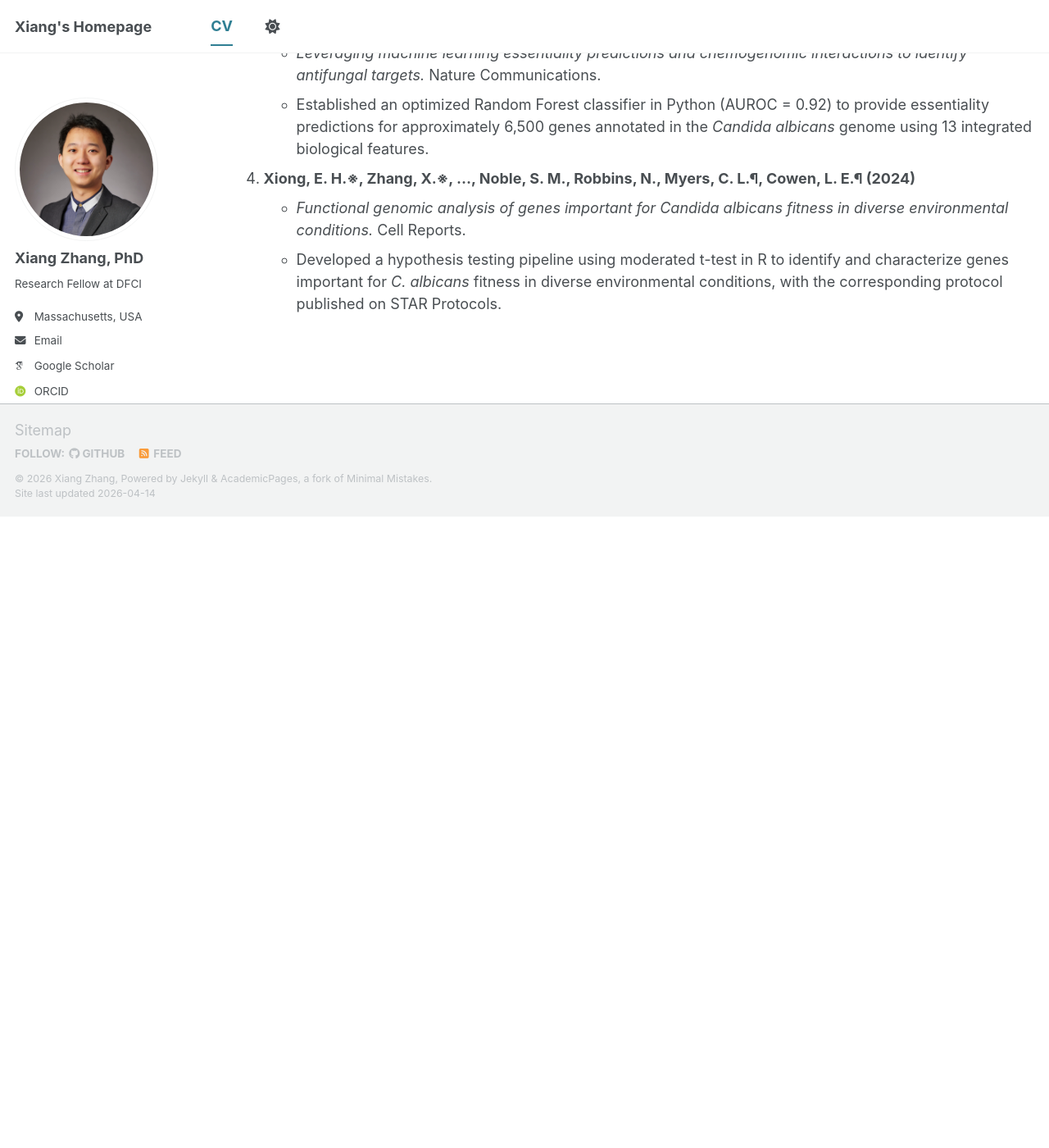
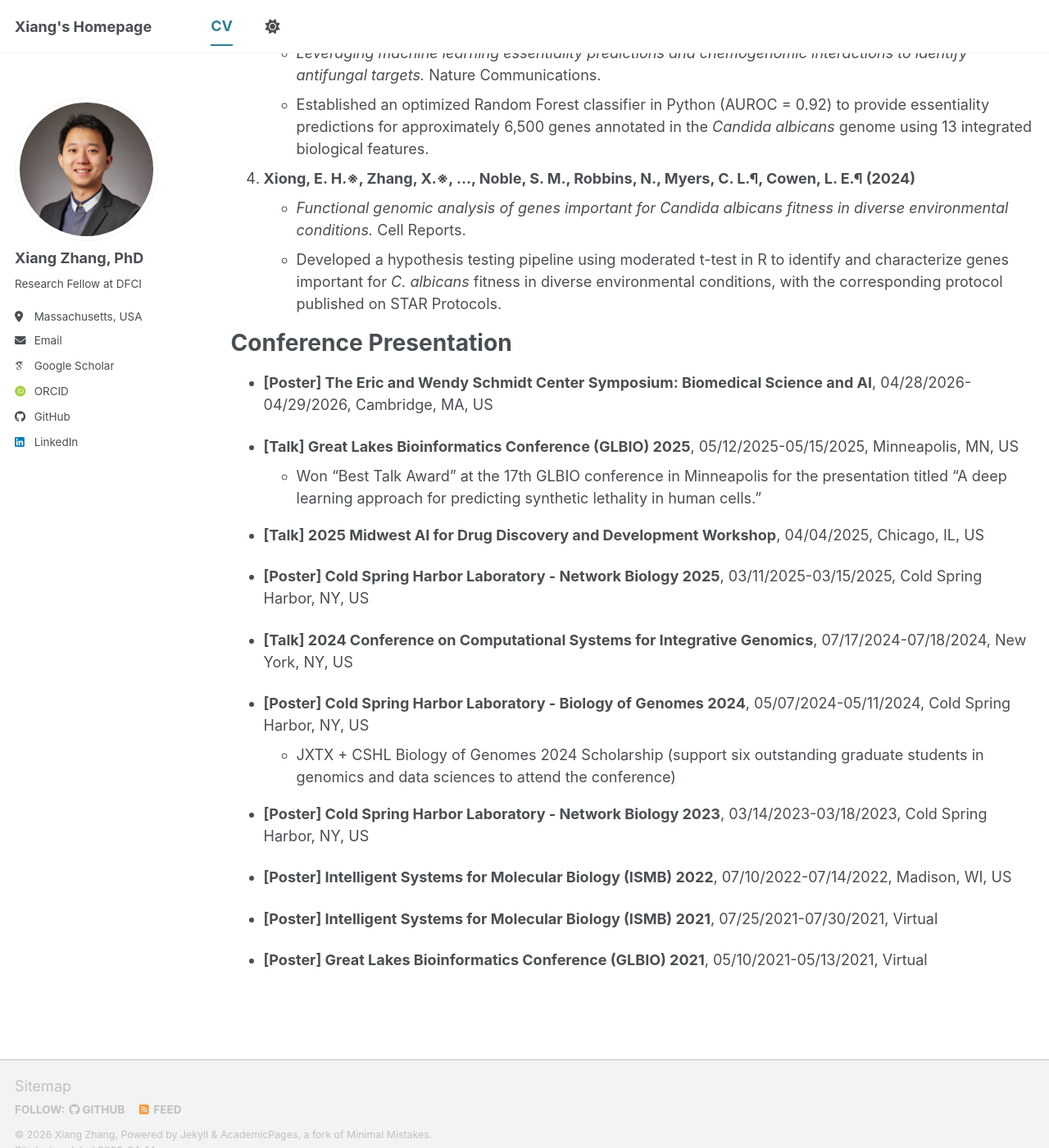
Before and after one commit to Karashan/Karashan.github.io, a Jekyll site: the page built from _pages/cv.md, in a window 1280 px wide and 1400 px high, scrolled down 1529 px. Shown: the whole window at 82% size. Built offline with Jekyll 4.4.1, drawn with Linux system fonts in a browser that asks for light colours; some web fonts are replaced; a script bundle is joined from its source files by our own code; library files that are not in the unit come from our copies; before the commit the page ends 2159 px from its top, so only the background shows below that.

Commit message:
Update cv.md

```diff
--- a/_pages/cv.md
+++ b/_pages/cv.md
@@ -53,3 +53,27 @@ Academic Projects
 4. **Xiong, E. H.※, Zhang, X.※, ..., Noble, S. M., Robbins, N., Myers, C. L.¶, Cowen, L. E.¶ (2024)**
    * *Functional genomic analysis of genes important for Candida albicans fitness in diverse environmental conditions.* Cell Reports.
    * Developed a hypothesis testing pipeline using moderated t-test in R to identify and characterize genes important for *C. albicans* fitness in diverse environmental conditions, with the corresponding protocol published on STAR Protocols.
+
+Conference Presentation
+======
+* **[Poster] The Eric and Wendy Schmidt Center Symposium: Biomedical Science and AI**, 04/28/2026-04/29/2026, Cambridge, MA, US
+
+* **[Talk] Great Lakes Bioinformatics Conference (GLBIO) 2025**, 05/12/2025-05/15/2025, Minneapolis, MN, US
+  * Won "Best Talk Award" at the 17th GLBIO conference in Minneapolis for the presentation titled "A deep learning approach for predicting synthetic lethality in human cells.”
+
+* **[Talk] 2025 Midwest AI for Drug Discovery and Development Workshop**, 04/04/2025, Chicago, IL, US
+
+* **[Poster] Cold Spring Harbor Laboratory - Network Biology 2025**, 03/11/2025-03/15/2025, Cold Spring Harbor, NY, US
+
+* **[Talk] 2024 Conference on Computational Systems for Integrative Genomics**, 07/17/2024-07/18/2024, New York, NY, US
+
+* **[Poster] Cold Spring Harbor Laboratory - Biology of Genomes 2024**,  05/07/2024-05/11/2024, Cold Spring Harbor, NY, US
+  * JXTX + CSHL Biology of Genomes 2024 Scholarship (support six outstanding graduate students in genomics and data sciences to attend the conference)
+
+* **[Poster] Cold Spring Harbor Laboratory - Network Biology 2023**, 03/14/2023-03/18/2023, Cold Spring Harbor, NY, US
+
+* **[Poster] Intelligent Systems for Molecular Biology (ISMB) 2022**, 07/10/2022-07/14/2022, Madison, WI, US
+
+* **[Poster] Intelligent Systems for Molecular Biology (ISMB) 2021**, 07/25/2021-07/30/2021, Virtual
+
+* **[Poster] Great Lakes Bioinformatics Conference (GLBIO) 2021**, 05/10/2021-05/13/2021, Virtual
```
